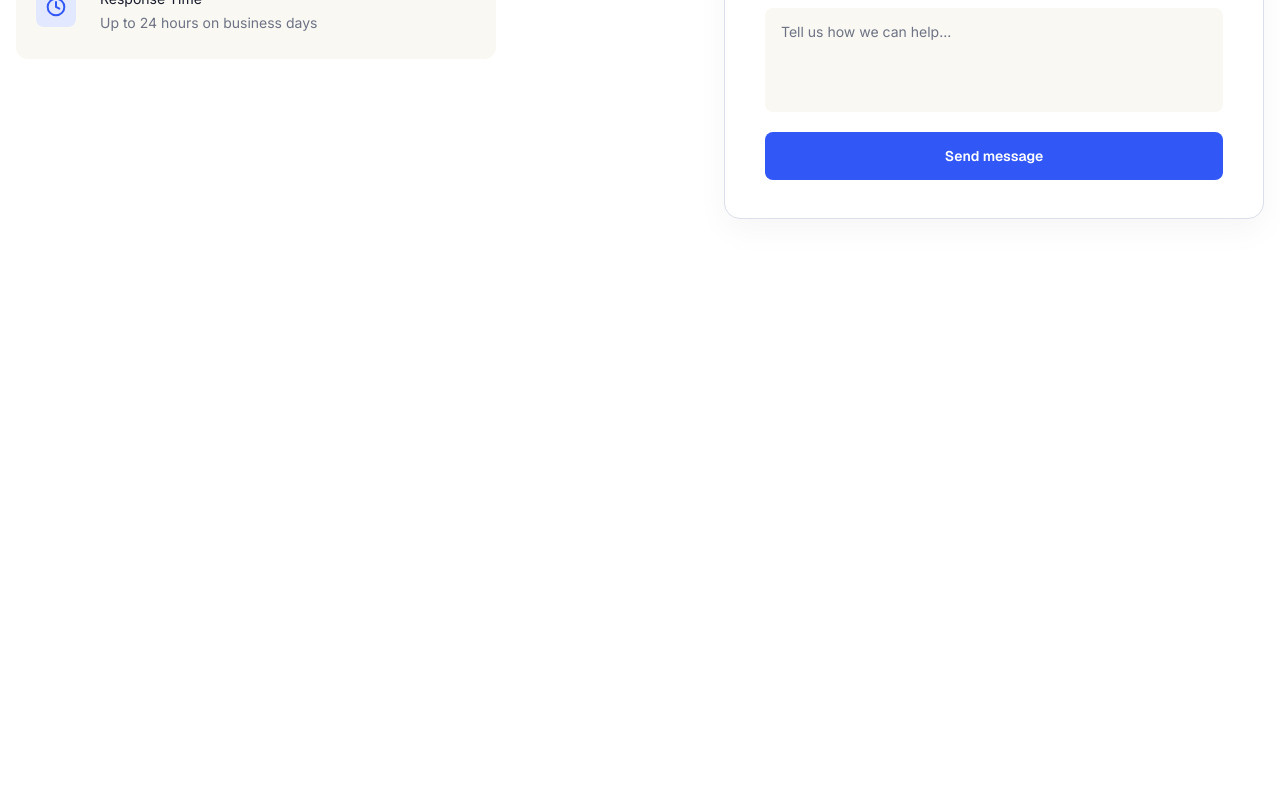
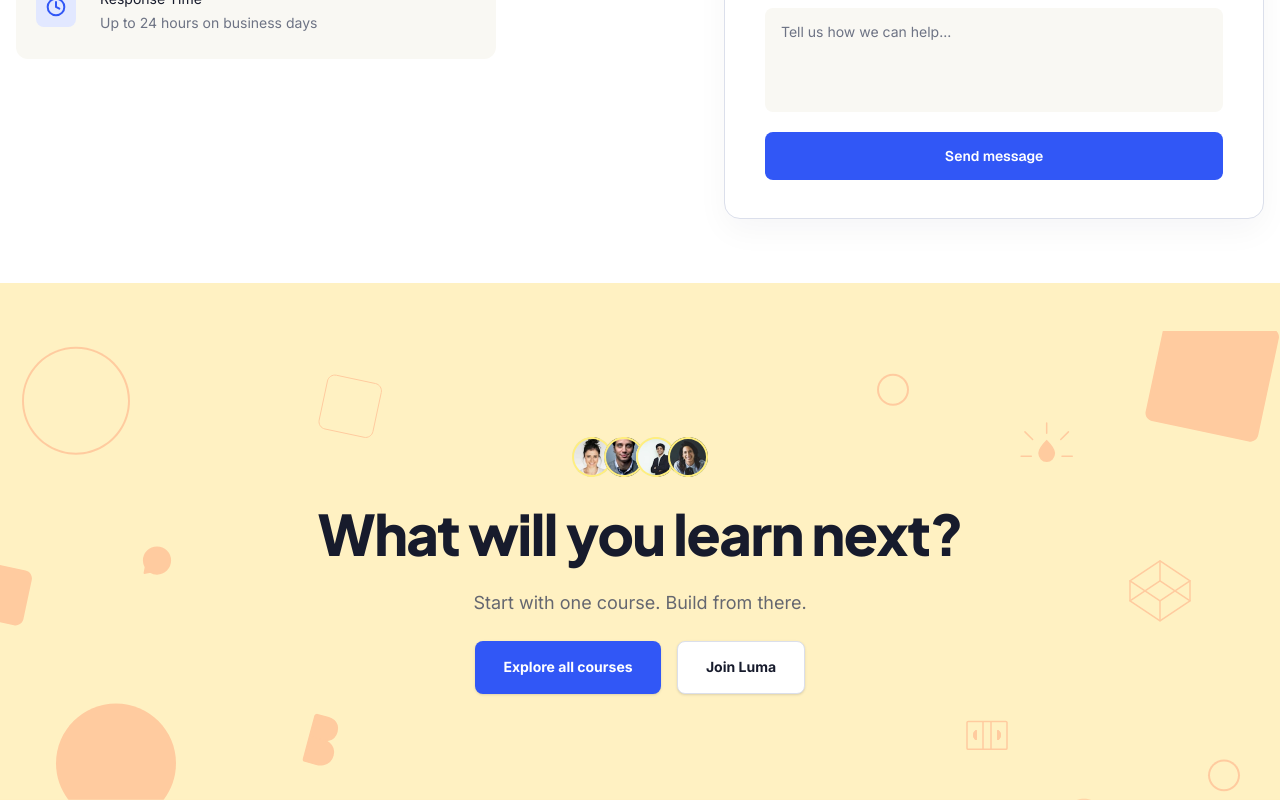
Before and after one commit to esthervbac/buzzvel-test, a Next.js app: page / in a window 1280 px wide. Shown: the part 4907-5707 px from the top of the page. Before the commit the page ends 5190 px from the top, so only its background shows below. Built offline with nearby package versions, Linux system fonts and the light colour scheme.

Commit message:
feat(): Added Final CTA content

```diff
--- /dev/null
+++ b/src/app/home/FinalCTAContent.tsx
@@ -0,0 +1,41 @@
+import Image from "next/image";
+import { Button } from "../components/Button";
+
+export function FinalCTAContent() {
+  return (
+    <div className="flex flex-col w-full min-h-[469.5px] items-center justify-center bg-[#FFF1C2]">
+      <div className="flex flex-col items-center justify-center text-center max-w-7xl w-full gap-12 pt-12">
+        <div className="w-full h-[469.5px] lg:bg-[url('/final-cta-bg.svg')] lg:bg-cover lg:bg-center lg:bg-no-repeat flex flex-col items-center justify-center">
+          <div className="flex flex-col items-center text-center max-w-4xl gap-6">
+            <Image
+              className="w-164 max-w-full h-auto"
+              src="/final-cta-images.svg"
+              alt="Final CTA Images"
+              width={656}
+              height={40}
+              priority
+            />
+            <p className="text-[#171B2C] text-[36px]/10 sm:text-[56px]/16 font-jakarta font-extrabold tracking-[-0.9px] sm:tracking-[-1.4px]">
+              What will you learn <br className="block lg:hidden" /> next?
+            </p>
+            <p className="text-[#656770] text-[16px]/6.5 sm:text-[18px]/7 font-inter font-normal">
+              Start with one course. Build from there.
+            </p>
+            <div className="flex flex-col sm:flex-row items-center justify-center gap-4 w-full px-6 sm:px-0">
+              <Button
+                href="/#"
+                className="text-white! hover:bg-[#3157F6]! hover:text-[#90a2e9]! text-[14px]/6! font-bold! w-full sm:w-46.5 h-[52.5px] rounded-lg"
+                label="Explore all courses"
+              />
+              <Button
+                href="/#"
+                className="bg-white! border! border-[#DBDFEB]! text-[#171B2C]! hover:bg-white! hover:text-[#3157F6]! text-[14px]/6! font-bold! w-full sm:w-32 h-[52.5px] rounded-lg"
+                label="Join Luma"
+              />
+            </div>
+          </div>
+        </div>
+      </div>
+    </div>
+  );
+}
--- a/src/app/page.tsx
+++ b/src/app/page.tsx
@@ -6,6 +6,7 @@ import { HowItWorksContent } from "@/app/home/HowItWorksContent";
 import { Testimonial } from "./home/TestimonialContent";
 import { Section } from "./home/SectionContent";
 import { ContactSection } from "./home/ContactSectionContent";
+import { FinalCTAContent } from "./home/FinalCTAContent";
 
 export default function Home() {
   return (
@@ -19,6 +20,7 @@ export default function Home() {
         <Testimonial />
         <Section />
         <ContactSection />
+        <FinalCTAContent />
       </main>
     </div>
   );
```
Also changed, not shown: public/final-cta-bg.svg (added), public/final-cta-images.svg (added).
